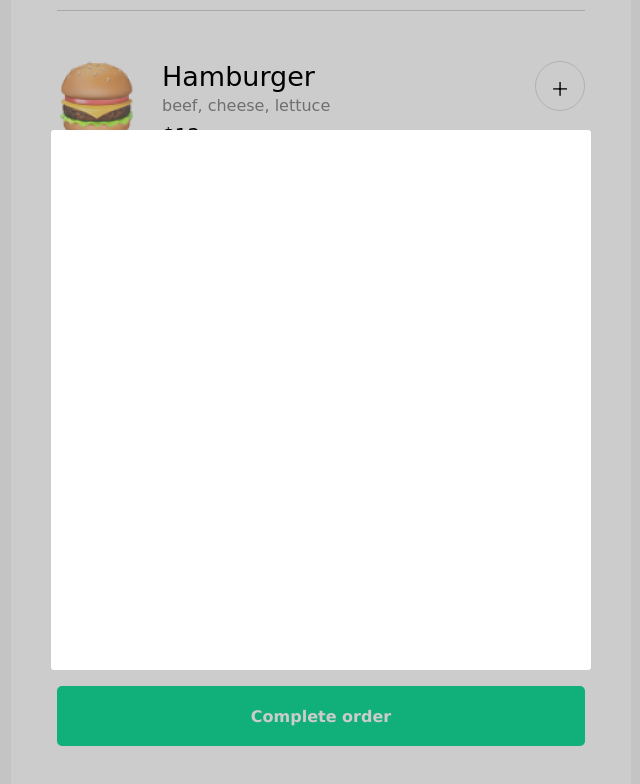
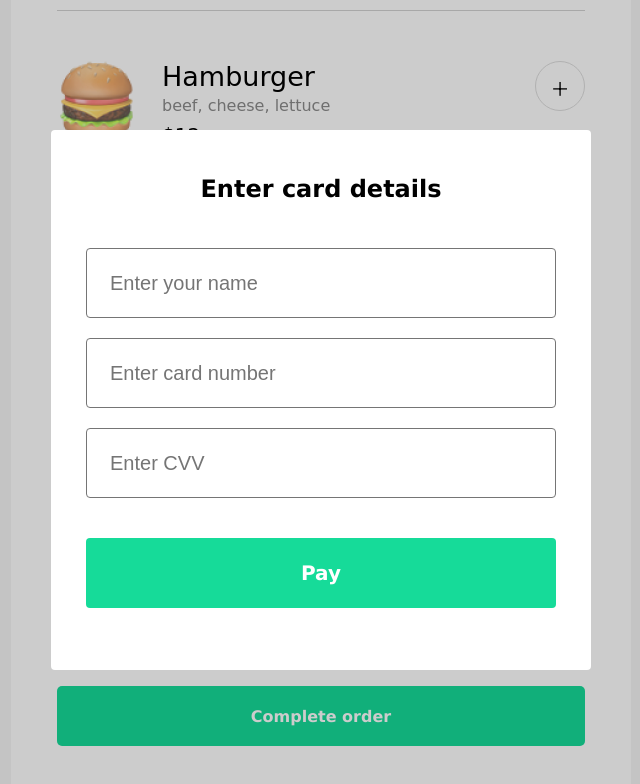
Before and after one commit to AqibAurangzeb/mobile-restaurant-menu, a plain HTML site: page index.html in a window 1280 px wide. Both pictures are taken after a click on the button "Complete order". Shown: the part 374-1158 px from the top of the page, without its empty margins (319-959 px from the left). Drawn offline with Linux system fonts and the light colour scheme; a web font is replaced by a local one.

Commit message:
front end modal form and order complete text

```diff
--- a/index.css
+++ b/index.css
@@ -126,6 +126,15 @@ p {
   font-size: 20px;
 }
 
+.order-completed-text {
+  text-align: center;
+  padding: 30px 0px;
+  background: #ECFDF5;
+  font-size: 32px;
+  color: #065F46;
+  border-radius: 3px;
+}
+
 /* buttons */
 
 .add-btn {
@@ -152,16 +161,32 @@ p {
   cursor: pointer;
 }
 
+.modal-pay-btn {
+  height: 70px;
+  background: #16DB99;
+  color: #FFFFFF;
+  font-family: Verdana, sans-serif;
+  font-size: 20px;
+  font-weight: 700;
+  border: none;
+  border-radius: 4px;
+  margin-top: 20px;
+}
+
 .complete-order-btn:hover,
-.complete-order-btn:not(:hover) {
+.complete-order-btn:not(:hover),
+.modal-pay-btn,
+.modal-pay-btn:not(:hover){
   transition: 0.5s;
 }
 
-.complete-order-btn:hover {
+.complete-order-btn:hover,
+.modal-pay-btn:hover {
   background: #059669;
 }
 
-.complete-order-btn:not(:hover) {
+.complete-order-btn:not(:hover),
+.modal-pay-btn:not(:hover) {
   background-color: #16DB99;
 }
 
@@ -178,7 +203,9 @@ p {
   width: 540px;
   height: 540px;
   background: #FFFFFF;
-  border-radius: 3px;
+  border-radius: 4px;
+  text-align: center;
+  font-family: Verdana, sans-serif;
 }
 
 .modal-active {
@@ -189,6 +216,29 @@ p {
   right: 0;
   bottom: 0;
   background: #000000;
+}
+
+.modal-title {
+  font-size: 24px;
+  font-weight: 700;
+  margin-top: 45px;
+  margin-bottom: 45px;
+}
+
+form {
+  display: flex;
+  flex-direction: column;
+  width: 470px;
+  margin: 0 auto;
+  gap: 20px;
+}
+
+input {
+  height: 70px;
+  border: 1.5px solid #757575;
+  border-radius: 4px;
+  padding: 23px;
+  font-size: 20px;
 }
 
 /* utility */
--- a/index.html
+++ b/index.html
@@ -62,6 +62,9 @@
                         </div>
                     </div>
                 </section>
+                <!-- <section class="order"> TODO: replace order with this once pay is clicked via JS
+                    <p class="order-completed-text">Thanks, Aqib. Your order is on its way!</p>
+                </section> -->
                 <section class="order">
                     <h2 class="text-align-center">Your Order</h2>
                     <div class="ordered-item">
@@ -83,7 +86,15 @@
             </div>
         </main>
         <div class="modal-overlay" id="modal-overlay"></div>
-        <div class="modal" id="modal"></div>
+        <div class="modal" id="modal">
+            <h2 class="modal-title">Enter card details</h1>
+            <form>
+                <input type="text" name="fullName" placeholder="Enter your name" aria-label="Full name" required>
+                <input type="number" name="cardNumber" placeholder="Enter card number" aria-label="Card number" required>
+                <input type="number" name="cardCvv" placeholder="Enter CVV" aria-label="Card CVV" required>
+                <button class="modal-pay-btn" type="submit">Pay</button>
+            </form>
+        </div>
         </div>
 	    <script src="index.js"></script>
     </body>
```
